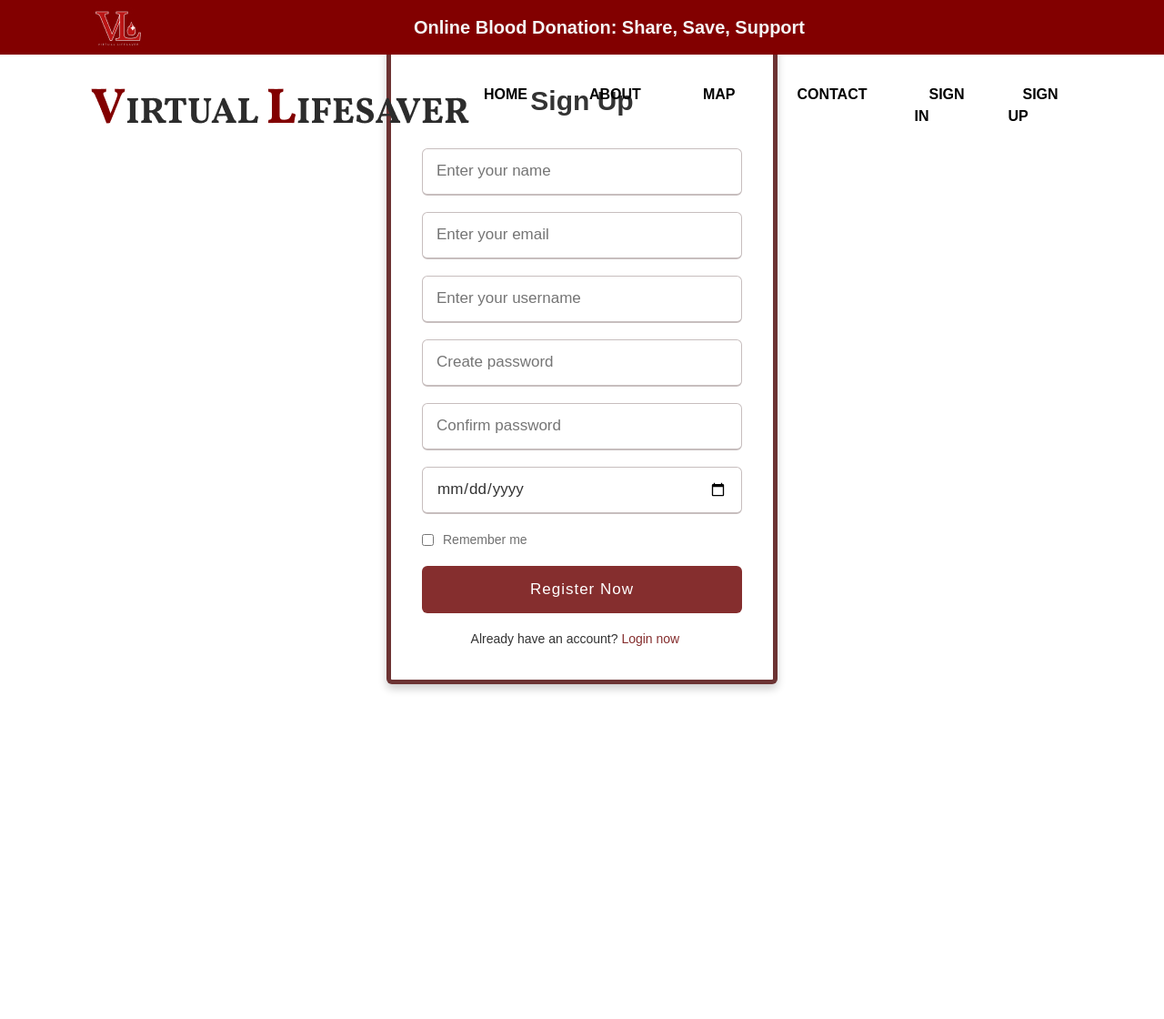
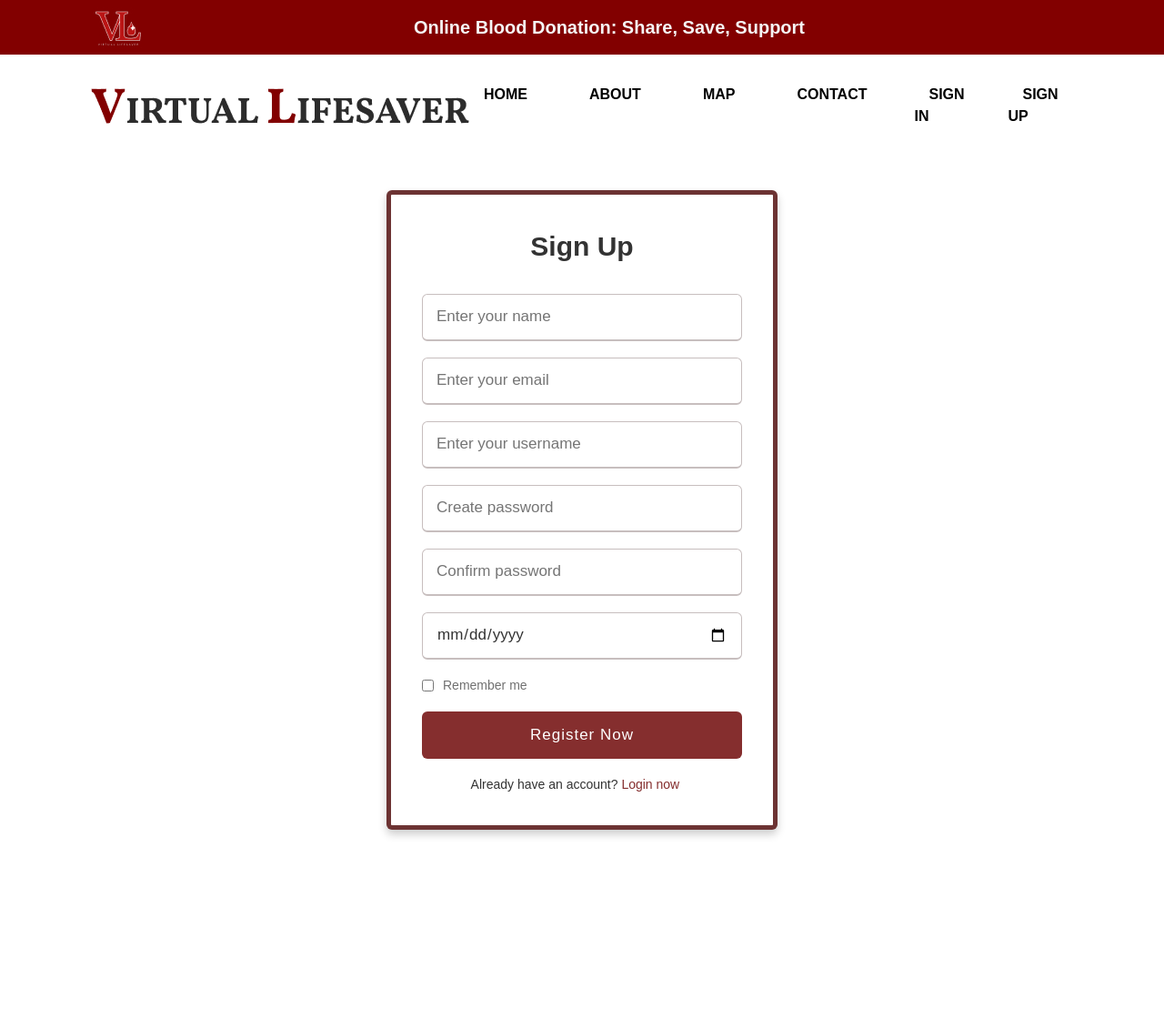
Before and after one commit to Jeromeoo/VIRTUAL-LIFESAVERS, a PHP site: page /signup.html in a window 1280 px wide. Shown: the whole page at 91% size. Before the commit the page ends 760 px from the top, so only its background shows below. Run offline with PHP 8.4, Linux system fonts and the light colour scheme.

Commit message:
Update Sign in and Sign Up Height

```diff
--- a/signup.css
+++ b/signup.css
@@ -123,7 +123,7 @@ nav {
   font-family: 'Poppins', sans-serif;
 }
 body{
-  min-height: 100vh;
+  min-height: 140vh;
   display: flex;
   align-items: center;
   justify-content: center;
--- a/style.css
+++ b/style.css
@@ -240,7 +240,7 @@ label {
     display: flex;
     align-items: center;
     justify-content: center;
-    height: 100vh;
+    height: 120vh;
 }
 
 form {
```
